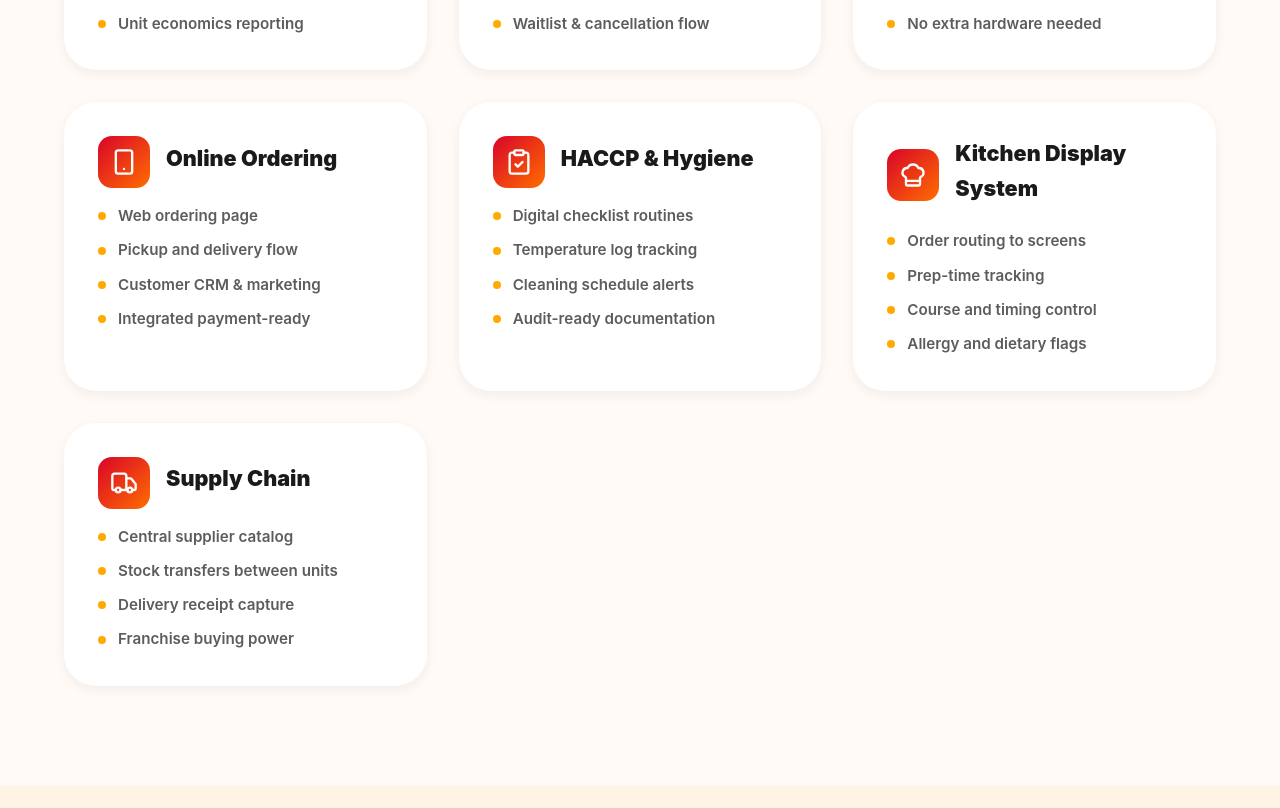
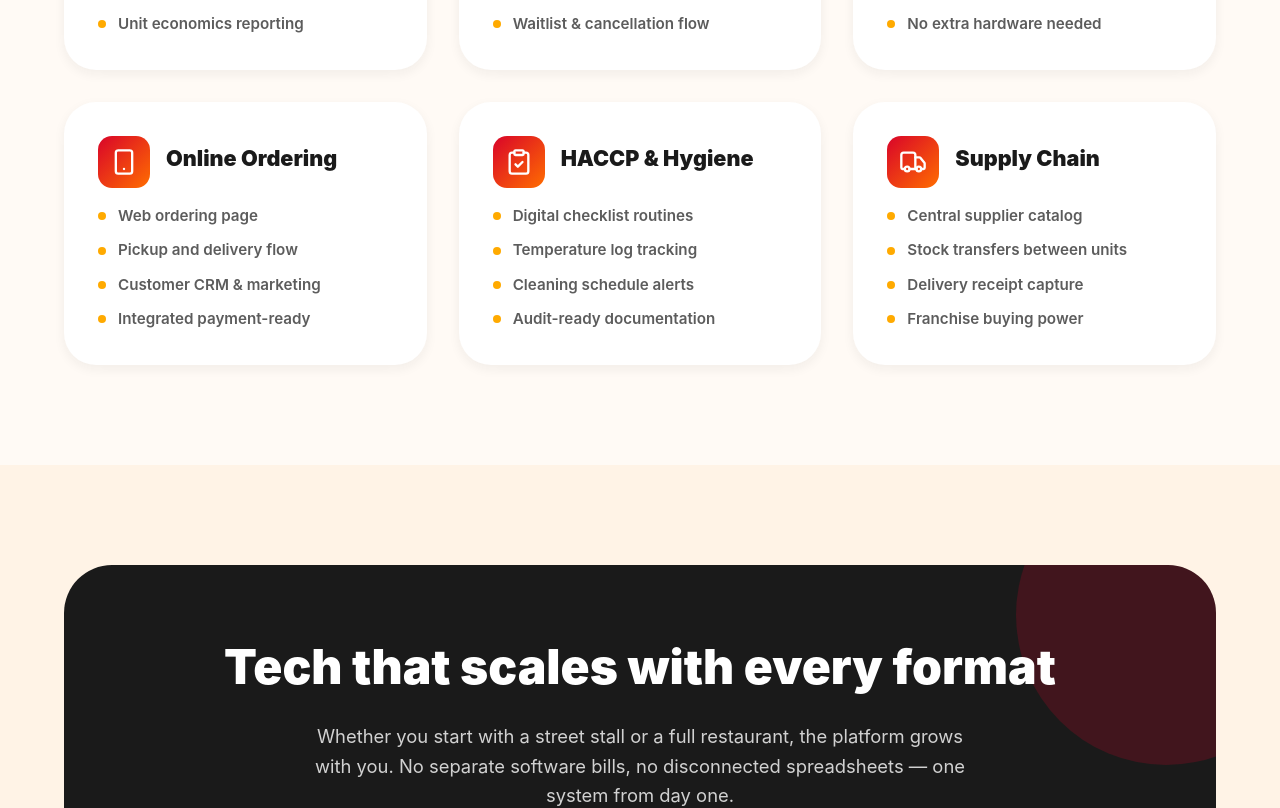
Before and after one commit to PB9181/metro-momo-website, a React (Vite) app: page /tech in a window 1280 px wide. Shown: the part 1140-1948 px from the top of the page. Built offline with nearby package versions, Linux system fonts and the light colour scheme.

Commit message:
Remove KDS card from Tech page for 3x3 grid layout

```diff
--- a/src/pages/Tech.tsx
+++ b/src/pages/Tech.tsx
@@ -8,7 +8,6 @@ import {
   QrCode,
   Smartphone,
   ClipboardCheck,
-  ChefHat,
   Truck,
   ArrowRight,
   Sparkles,
@@ -93,16 +92,6 @@ const techCategories = [
       'Temperature log tracking',
       'Cleaning schedule alerts',
       'Audit-ready documentation',
-    ],
-  },
-  {
-    icon: ChefHat,
-    title: 'Kitchen Display System',
-    features: [
-      'Order routing to screens',
-      'Prep-time tracking',
-      'Course and timing control',
-      'Allergy and dietary flags',
     ],
   },
   {
```
